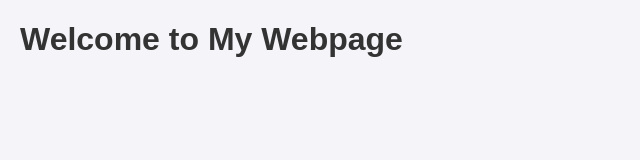
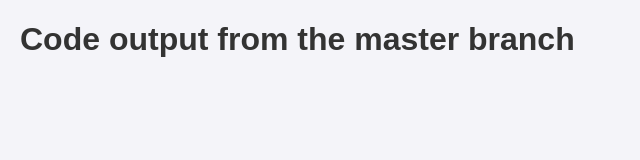
Before and after one commit to Nitheesha33/git-practice, a plain HTML site: page index.html in a window 1280 px wide. Shown: the whole page, without its empty margins (0-640 px from the left). Drawn offline with Linux system fonts and the light colour scheme.

Commit message:
Modified index.html header

```diff
--- a/index.html
+++ b/index.html
@@ -16,6 +16,6 @@
     </style>
 </head>
 <body>
-    <h1>Welcome to My Webpage</h1>
+    <h1>Code output from the master branch</h1>
 </body>
 </html>
```
